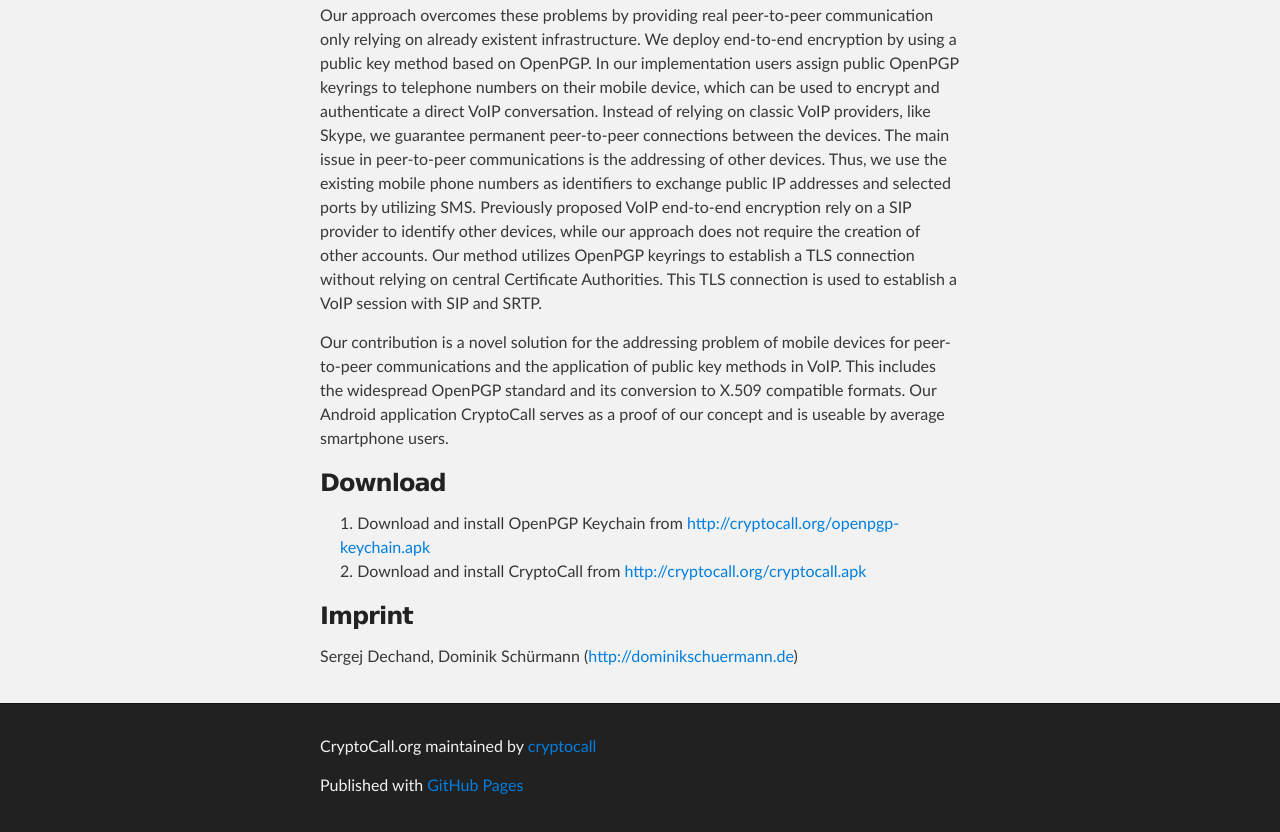
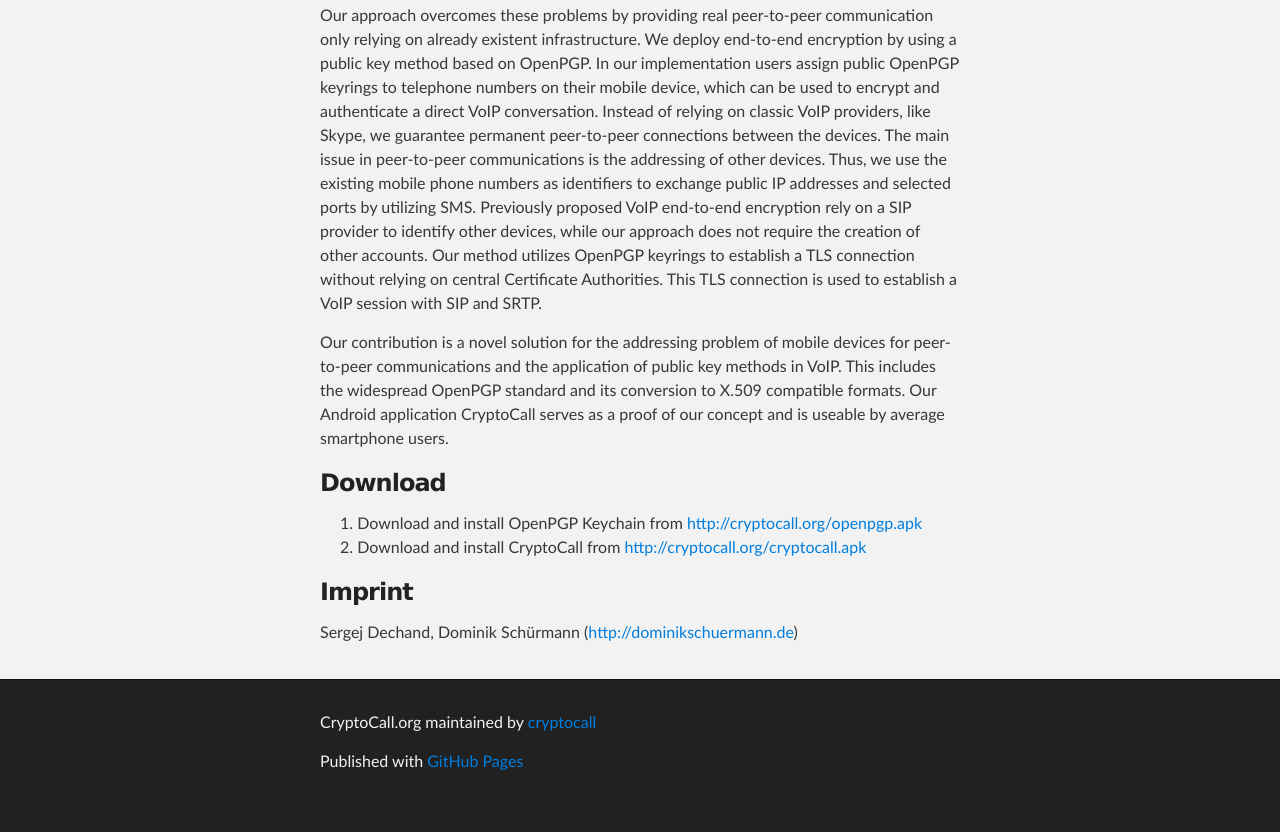
Before and after one commit to LucaBongiorni/CryptoCall, a plain HTML site: page index.html in a window 1280 px wide. Shown: the part 450-1282 px from the top of the page. After the commit the page ends 1258 px from the top, so only its background shows below. Drawn offline with Linux system fonts and the light colour scheme.

Commit message:
new link

```diff
--- a/index.html
+++ b/index.html
@@ -54,7 +54,7 @@ This TLS connection is used to establish a VoIP session with SIP and SRTP.</p>
 <h3>Download</h3>
 
 <ol>
-<li>Download and install OpenPGP Keychain from <a href="http://cryptocall.org/openpgp-keychain.apk">http://cryptocall.org/openpgp-keychain.apk</a>
+<li>Download and install OpenPGP Keychain from <a href="http://cryptocall.org/openpgp-keychain.apk">http://cryptocall.org/openpgp.apk</a>
 </li>
 <li>Download and install CryptoCall from <a href="http://cryptocall.org/cryptocall.apk">http://cryptocall.org/cryptocall.apk</a>
 </li>
```
